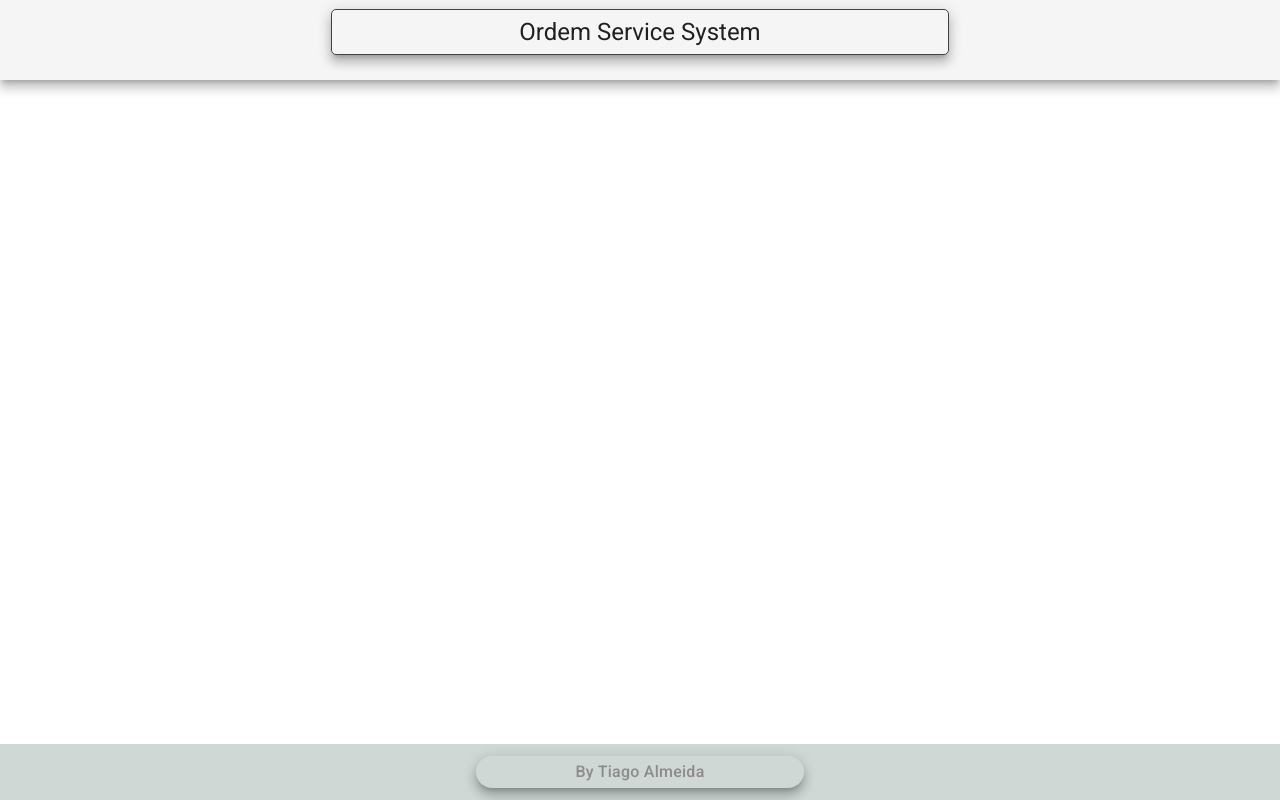
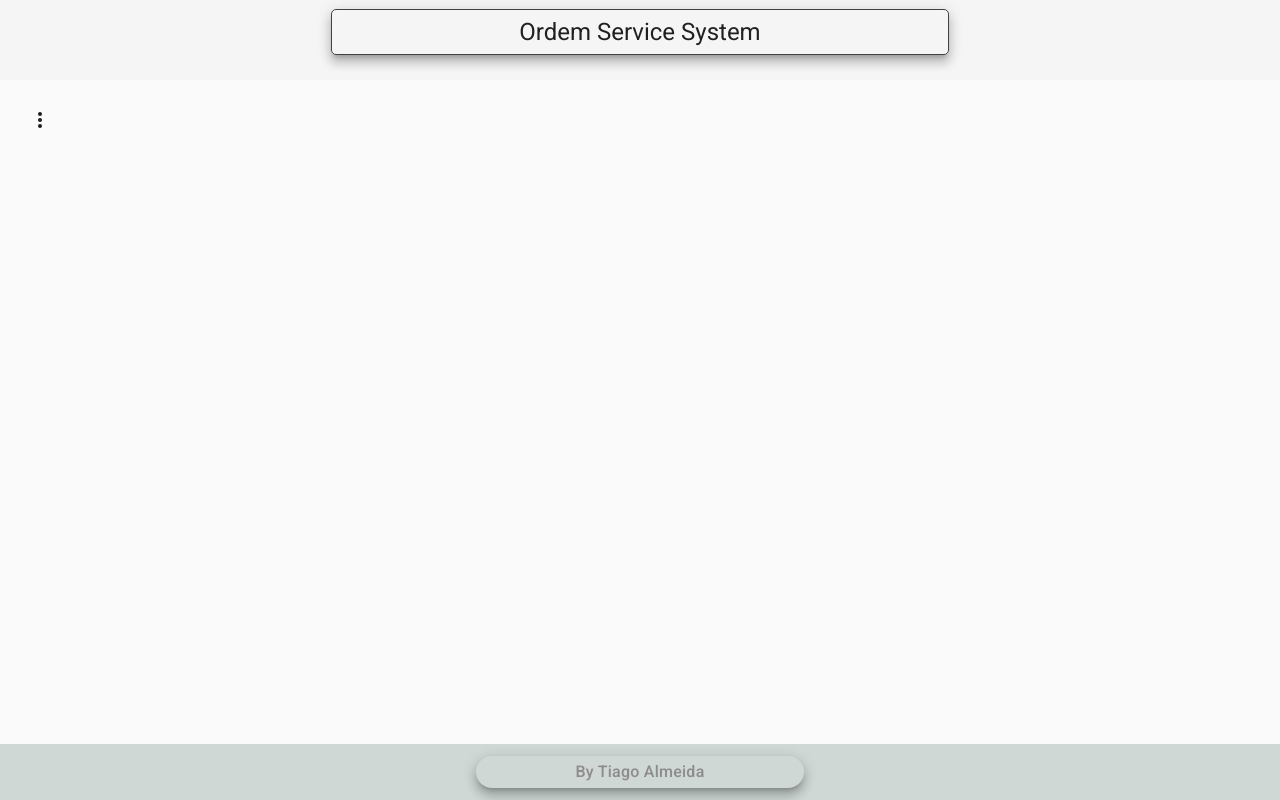
Before and after one commit to TiagoAlmeidaPoa/front_ordem_servico, an Angular app: page / in a window 1280 px wide. Built offline with nearby package versions, Linux system fonts and the light colour scheme.

Commit message:
Gerando componente SIDENAV

```diff
--- a/src/app/app.component.html
+++ b/src/app/app.component.html
@@ -1,2 +1,3 @@
 <app-header></app-header>
 <app-footer></app-footer>
+<app-nav></app-nav>
--- a/src/app/app.module.ts
+++ b/src/app/app.module.ts
@@ -21,12 +21,13 @@
 import { MatSnackBarModule } from "@angular/material/snack-bar";
 import { HeaderComponent } from './views/components/template/header/header.component';
 import { FooterComponent } from './views/components/template/footer/footer.component';
+import { NavComponent } from './views/components/template/nav/nav.component';
 
 @NgModule({
   declarations: [
     AppComponent,
     HeaderComponent,
-    FooterComponent
+    FooterComponent, NavComponent
   ],
   imports: [
     BrowserModule,
--- /dev/null
+++ b/src/app/views/components/template/nav/nav.component.css
@@ -0,0 +1,11 @@
+.container {
+    height: 83%;
+}
+
+i {
+    margin-right: 1rem;
+}
+
+button {
+    margin: 1rem auto 0 1rem;
+}
--- /dev/null
+++ b/src/app/views/components/template/nav/nav.component.html
@@ -0,0 +1,25 @@
+<mat-drawer-container class="container" autosize>
+    <mat-drawer #drawer class="sidenav" mode="side">
+        <mat-nav-list class="nav-list">
+            <a mat-list-item rounterLink="/">
+                <i class="material-icons">home</i>Home
+            </a>
+            <a mat-list-item rounterLink="/">
+                <i class="material-icons">work</i>Técnico
+            </a>
+            <a mat-list-item rounterLink="/">
+                <i class="material-icons">person_search</i>Cliente
+            </a>
+            <a mat-list-item rounterLink="/">
+                <i class="material-icons">person_pin</i>Ordem de Servico
+            </a>
+        </mat-nav-list>
+    </mat-drawer>
+
+    <div class="sidenav-content">
+      <button mat-icon-button (click)="drawer.toggle()">
+        <mat-icon>more_vert</mat-icon>
+      </button>
+    </div>
+
+  </mat-drawer-container>
```
Also changed, not shown: src/app/views/components/template/nav/nav.component.ts (added, +10 -0 lines).
